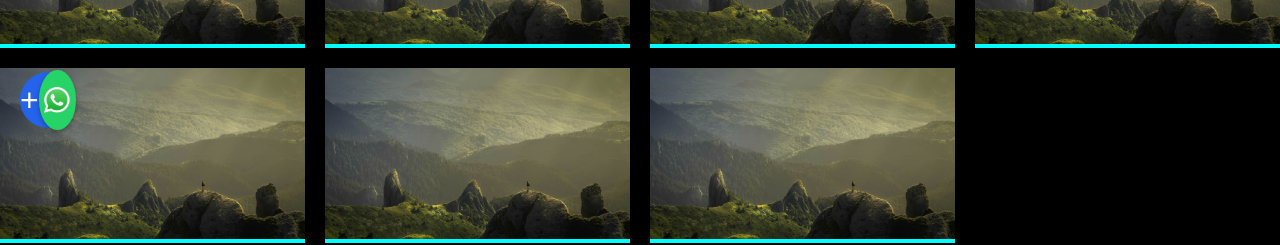
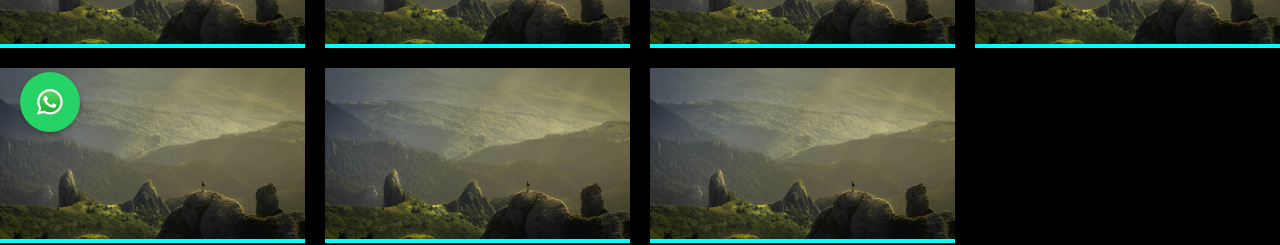
Before and after one commit to pavan-kumar2/aditya-portfolio, a React (Vite) app: page /gallery in a window 1280 px wide. Shown: the part 128-373 px from the top of the page. Built offline with nearby package versions, Linux system fonts and the light colour scheme; the HTML template or start-up script is replaced by a standard one.

Commit message:
Refactor Footer component and styles; update FloatingBtn dimensions and hover effects

```diff
--- a/src/App.tsx
+++ b/src/App.tsx
@@ -8,7 +8,7 @@ import FloatingBtn from './components/FloatingBtn/FloatingBtn'
 import { Route, Routes } from 'react-router-dom'
 import Gallery from './pages/Gallery/Gallery'
 import MainLayoutWrapper from './pages/MainLayoutWrapper/MainLayoutWrapper'
-import Footer from './layouts/About/Footer/Footer'
+import Footer from './layouts/Footer/Footer'
 
 function App() {
 
--- a/src/components/FloatingBtn/FloatingBtn.css
+++ b/src/components/FloatingBtn/FloatingBtn.css
@@ -1,42 +1,28 @@
 .draggable-btn {
   position: fixed;
-  width: 56px;
-  height: 56px;
-  border-radius: 50%;
-  background: #2563eb;
-  color: #fff;
-  font-size: 2rem;
-
-  display: flex;
-  align-items: center;
-  justify-content: center;
-
-  cursor: grab;
-  user-select: none;
-  touch-action: none;
-  z-index: 1000;
-}
-
-.draggable-btn:active {
-  cursor: grabbing;
-}
-
-.draggable-btn a {
-  bottom: 20px;
-  right: 20px;
-  background-color: #25d366; /* WhatsApp green */
-  border: none;
-  border-radius: 50%;
   width: 60px;
   height: 60px;
+  border-radius: 50%;
+  background: #25d366;
   display: flex;
   align-items: center;
   justify-content: center;
   box-shadow: 0 2px 5px rgba(0, 0, 0, 0.3);
-  cursor: pointer;
+  z-index: 1000;
+  touch-action: none;
+  user-select: none;
+  padding: 0;
+  border: none;
+  pointer-events: auto;
+}
+
+.draggable-btn:hover {
+  box-shadow: 0 4px 8px rgba(0, 0, 0, 0.4);
 }
 
 .draggable-btn img {
   width: 30px;
   height: 30px;
+  pointer-events: none;
+  user-drag: none;
 }
--- a/src/components/FloatingBtn/FloatingBtn.tsx
+++ b/src/components/FloatingBtn/FloatingBtn.tsx
@@ -2,116 +2,66 @@ import React, { useRef, useState } from 'react'
 import './FloatingBtn.css';
 import { images } from '../../utils/image';
 
-const DRAG_THRESHOLD = 6; // px
+const DRAG_THRESHOLD = 6;
+const WHATSAPP_URL = 'https://wa.me/919876543210';
+const BUTTON_SIZE = 60;
 
-type Props = {}
+const FloatingBtn: React.FC = () => {
+    const [position, setPosition] = useState({ x: 20, y: 200 });
+    const [isDragging, setIsDragging] = useState(false);
 
-const FloatingBtn = (props: Props) => {
-    const [position, setPosition] = useState({ x: 20, y: 200 });
+    const dragRef = useRef({ startX: 0, startY: 0, offsetX: 0, offsetY: 0 });
+    const movedRef = useRef(false);
 
-    const start = useRef({ x: 0, y: 0 });
-    const offset = useRef({ x: 0, y: 0 });
-    const isDragging = useRef(false);
-    const hasMoved = useRef(false);
+    const clampPosition = (x: number, y: number) => ({
+        x: Math.max(0, Math.min(x, window.innerWidth - BUTTON_SIZE)),
+        y: Math.max(0, Math.min(y, window.innerHeight - BUTTON_SIZE)),
+    });
 
-    /* ---------- MOUSE ---------- */
-    const onMouseDown = (e: React.MouseEvent) => {
-        start.current = { x: e.clientX, y: e.clientY };
-        offset.current = {
-            x: e.clientX - position.x,
-            y: e.clientY - position.y,
+    const setupDrag = (clientX: number, clientY: number, moveEvent: string, endEvent: string) => {
+        dragRef.current = { startX: clientX, startY: clientY, offsetX: clientX - position.x, offsetY: clientY - position.y };
+        movedRef.current = false;
+        setIsDragging(true);
+
+        const handleMove = (evt: any) => {
+            const { startX, startY, offsetX, offsetY } = dragRef.current;
+            const x = evt.touches ? evt.touches[0].clientX : evt.clientX;
+            const y = evt.touches ? evt.touches[0].clientY : evt.clientY;
+
+            if (Math.abs(x - startX) > DRAG_THRESHOLD || Math.abs(y - startY) > DRAG_THRESHOLD) {
+                movedRef.current = true;
+                setPosition(clampPosition(x - offsetX, y - offsetY));
+            }
         };
 
-        hasMoved.current = false;
-        isDragging.current = true;
-
-        window.addEventListener("mousemove", onMouseMove);
-        window.addEventListener("mouseup", onMouseUp);
-    };
-
-    const onMouseMove = (e: MouseEvent) => {
-        const dx = Math.abs(e.clientX - start.current.x);
-        const dy = Math.abs(e.clientY - start.current.y);
-
-        if (dx > DRAG_THRESHOLD || dy > DRAG_THRESHOLD) {
-            hasMoved.current = true;
-
-            setPosition({
-                x: e.clientX - offset.current.x,
-                y: e.clientY - offset.current.y,
-            });
-        }
-    };
-
-    const onMouseUp = () => {
-        window.removeEventListener("mousemove", onMouseMove);
-        window.removeEventListener("mouseup", onMouseUp);
-
-        if (!hasMoved.current) {
-            handleClick();
-        }
-
-        isDragging.current = false;
-    };
-
-    /* ---------- TOUCH ---------- */
-    const onTouchStart = (e: React.TouchEvent) => {
-        const touch = e.touches[0];
-
-        start.current = { x: touch.clientX, y: touch.clientY };
-        offset.current = {
-            x: touch.clientX - position.x,
-            y: touch.clientY - position.y,
+        const handleEnd = () => {
+            window.removeEventListener(moveEvent, handleMove);
+            window.removeEventListener(endEvent, handleEnd);
+            setIsDragging(false);
+            if (!movedRef.current) window.open(WHATSAPP_URL, '_blank');
         };
 
-        hasMoved.current = false;
+        window.addEventListener(moveEvent, handleMove);
+        window.addEventListener(endEvent, handleEnd);
     };
-
-    const onTouchMove = (e: React.TouchEvent) => {
-        const touch = e.touches[0];
-        const dx = Math.abs(touch.clientX - start.current.x);
-        const dy = Math.abs(touch.clientY - start.current.y);
-
-        if (dx > DRAG_THRESHOLD || dy > DRAG_THRESHOLD) {
-            hasMoved.current = true;
-
-            setPosition({
-                x: touch.clientX - offset.current.x,
-                y: touch.clientY - offset.current.y,
-            });
-        }
-    };
-
-    const onTouchEnd = () => {
-        if (!hasMoved.current) {
-            handleClick();
-        }
-    };
-
-    /* ---------- CLICK ACTION ---------- */
-    const handleClick = () => {
-        alert("Button clicked!");
-        // open modal / navigate / etc
-    };
-
-
 
     return (
         <div
             className="draggable-btn"
-            style={{ left: position.x, top: position.y }}
-            onMouseDown={onMouseDown}
-            onTouchStart={onTouchStart}
-            onTouchMove={onTouchMove}
-            onTouchEnd={onTouchEnd}
+            style={{
+                left: `${position.x}px`,
+                top: `${position.y}px`,
+                cursor: isDragging ? 'grabbing' : 'grab',
+            }}
+            onMouseDown={(e) => setupDrag(e.clientX, e.clientY, 'mousemove', 'mouseup')}
+            onTouchStart={(e) => setupDrag(e.touches[0].clientX, e.touches[0].clientY, 'touchmove', 'touchend')}
+            role="button"
+            tabIndex={0}
+            aria-label="Contact on WhatsApp"
         >
-            +
-            <a href="https://wa.me/919876543210">
-                <img src={images.whatsappLogo} alt="Contact Us" />
-            </a>
+            <img src={images.whatsappLogo} alt="WhatsApp" />
         </div>
+    );
+};
 
-    )
-}
-
-export default FloatingBtn
+export default FloatingBtn;
--- a/src/layouts/About/Footer/Footer.tsx
+++ b/src/layouts/Footer/Footer.tsx
@@ -1,6 +1,6 @@
 import React from 'react'
 import './Footer.css'
-import { images } from '../../../utils/image'
+import { images } from '../../utils/image'
 
 type Props = {}
 
```
Also changed, not shown: src/layouts/Footer/Footer.css (renamed from src/layouts/About/Footer/Footer.css).
